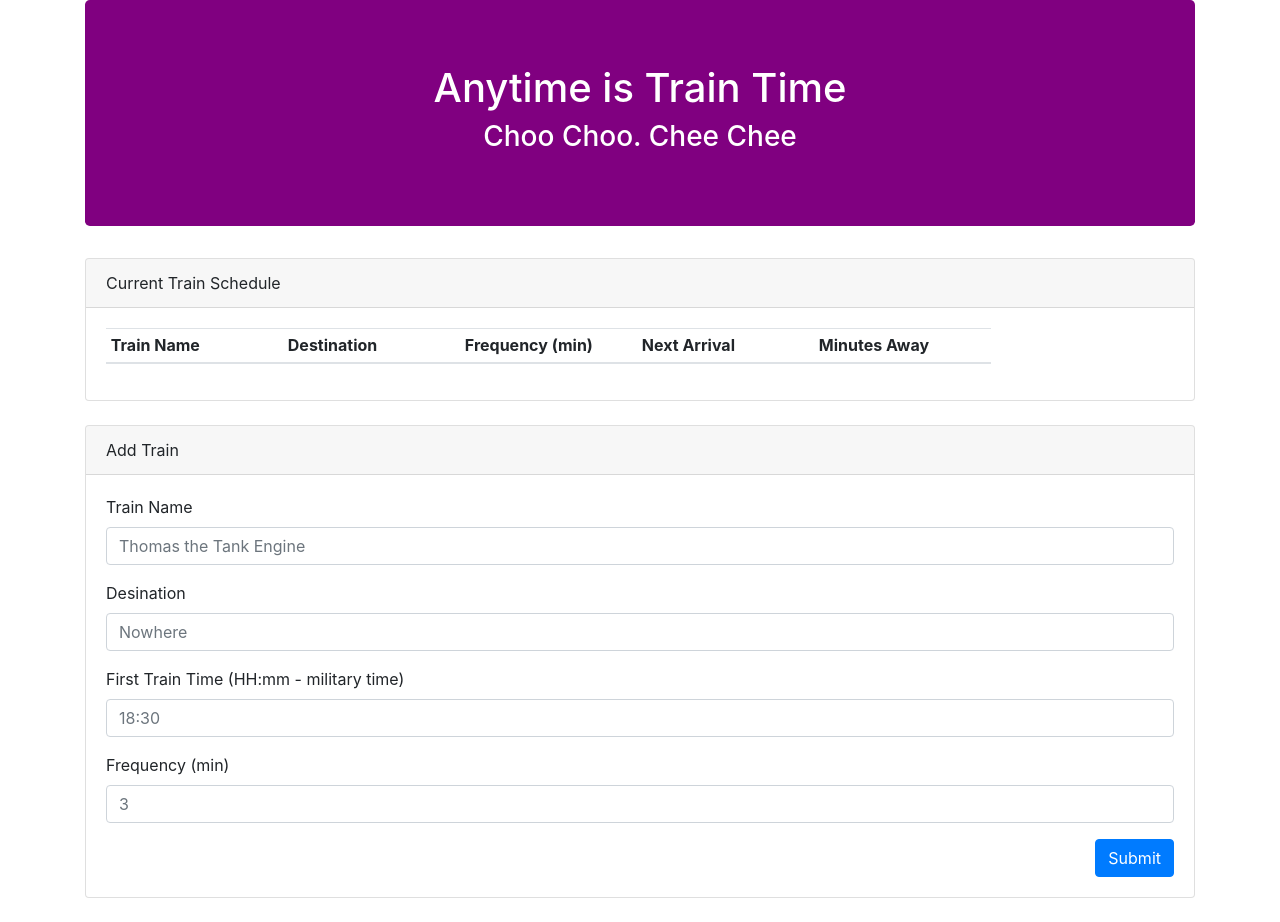
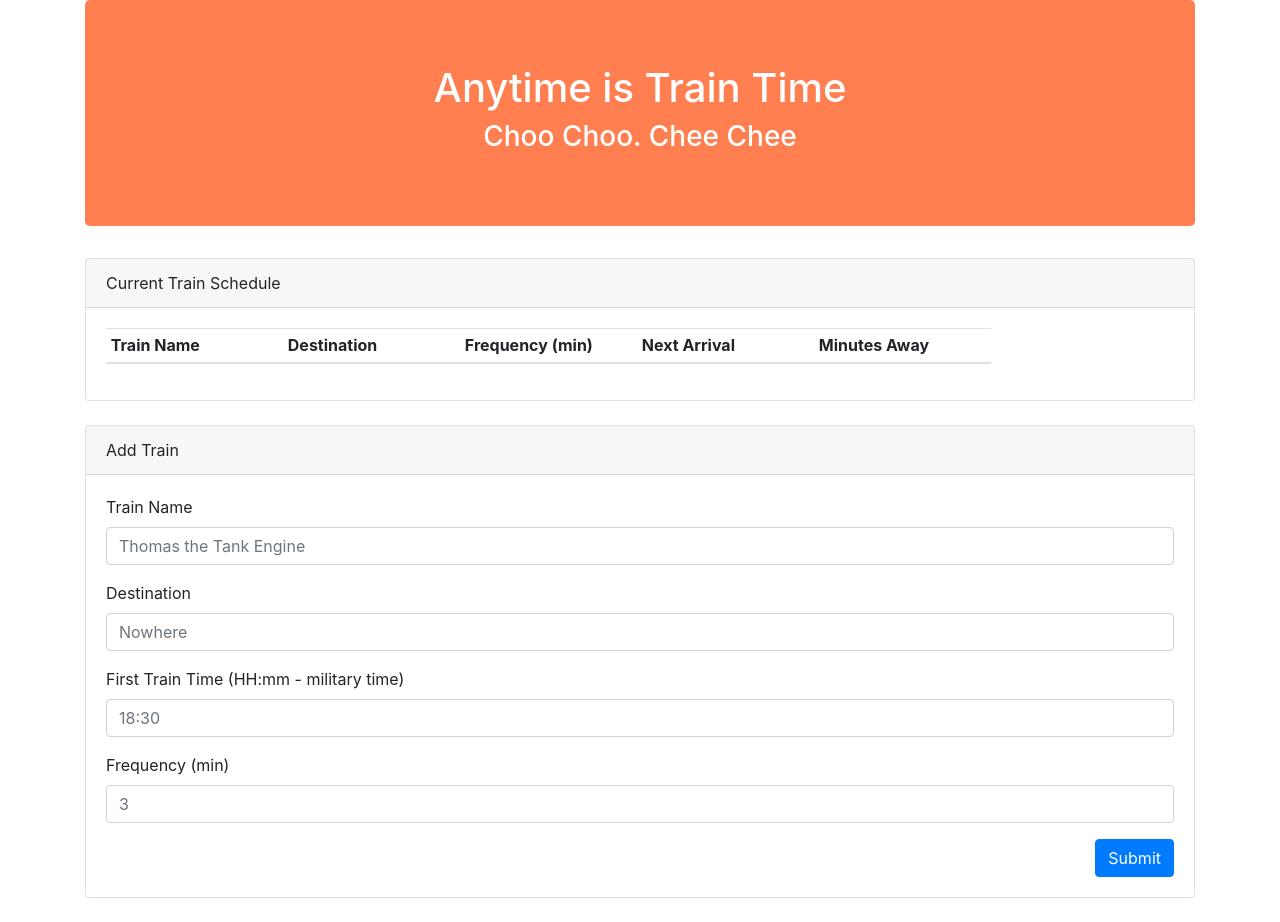
Before and after one commit to AngeloDePaolo/train-time, a plain HTML site: page index.html in a window 1280 px wide. Drawn offline with nearby package versions, Linux system fonts and the light colour scheme; no server answers.

Commit message:
edited HTML color scheme and fixed typo in train form, reset pre-existing trains in train table db

```diff
--- a/index.html
+++ b/index.html
@@ -34,7 +34,7 @@
   <div class="container">
 
     <!-- Jumbotron -->
-    <div class="jumbotron" style="background-color: purple; color: white">
+    <div class="jumbotron" style="background-color: coral; color: white">
       <h1 class="text-center">Anytime is Train Time</h1>
       <h3 class="text-center">Choo Choo. Chee Chee</h3>
     </div>
@@ -79,7 +79,7 @@
                 <input class="form-control" id="train-name-input" placeholder="Thomas the Tank Engine" type="text">
               </div>
               <div class="form-group">
-                <label for="role-input">Desination</label>
+                <label for="role-input">Destination</label>
                 <input class="form-control" id="dest-input" placeholder="Nowhere" type="text">
               </div>
               <div class="form-group">
```
